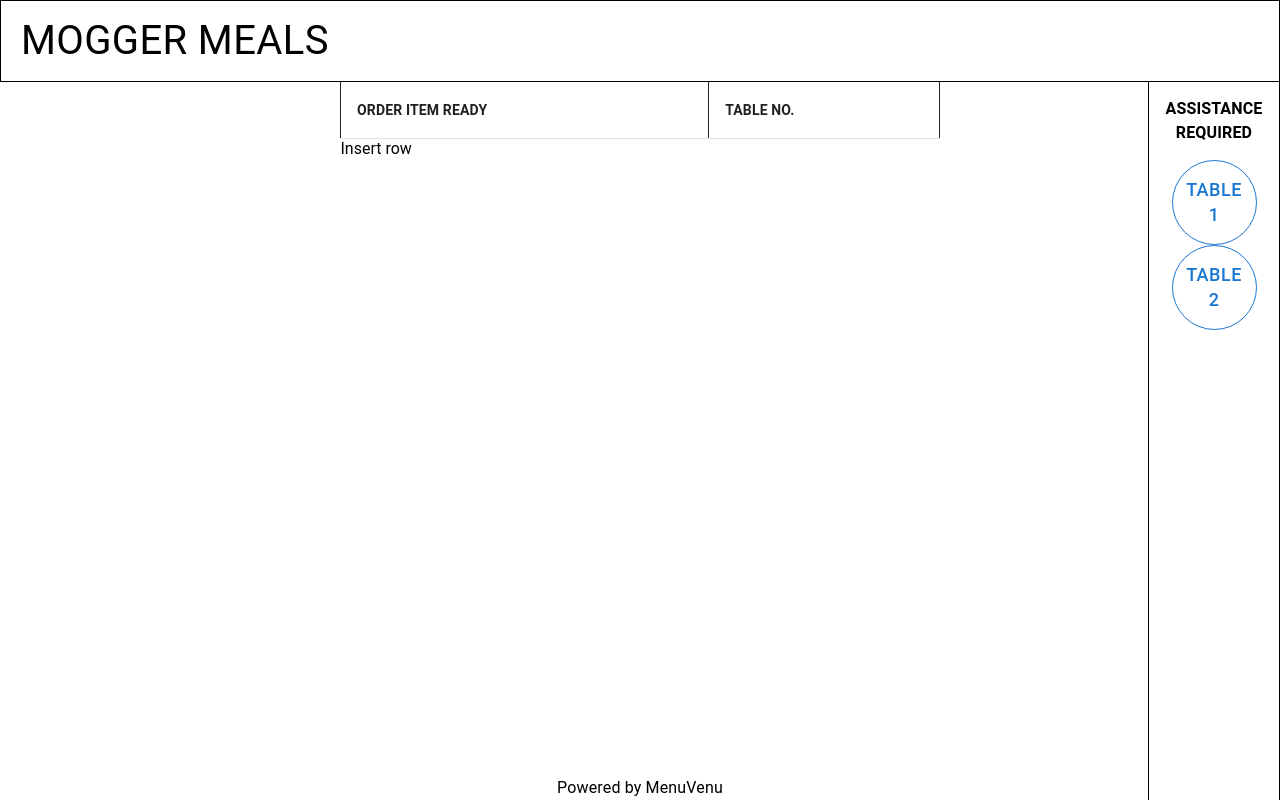
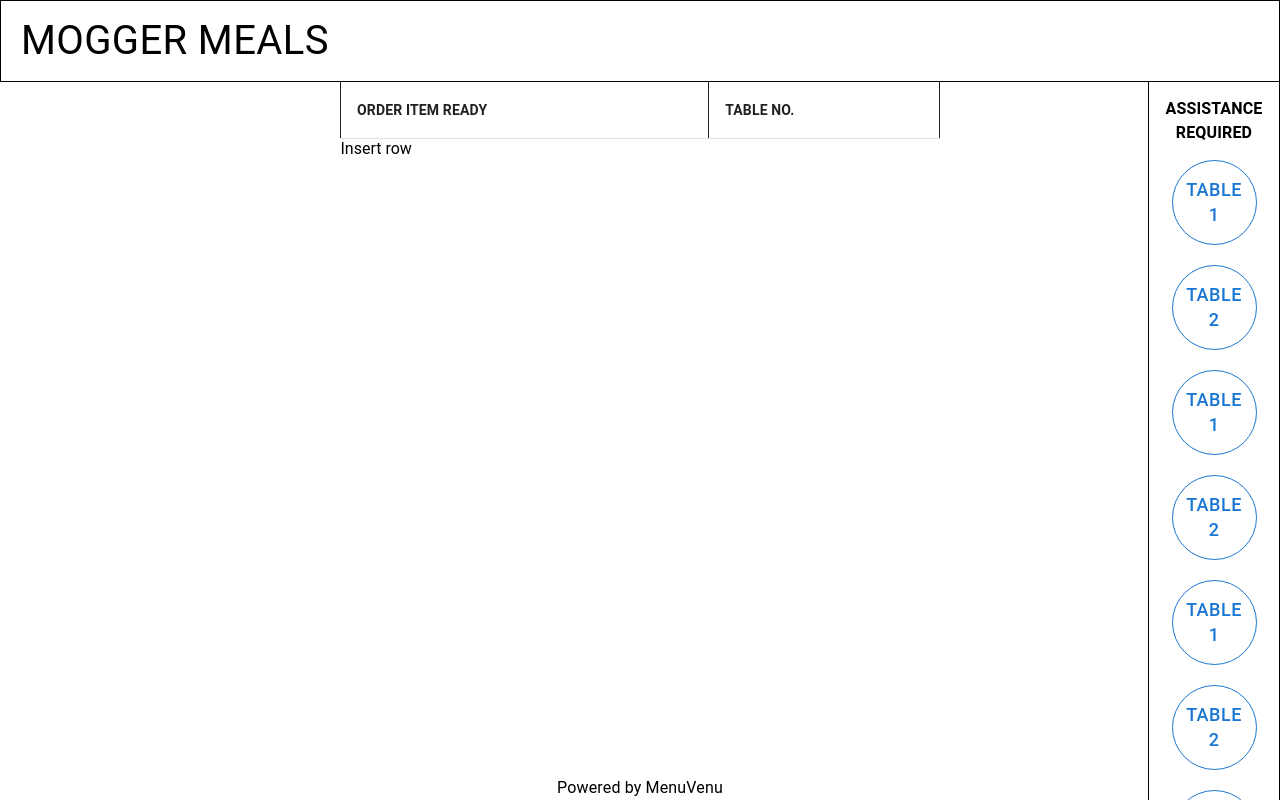
Before and after one commit to ronald-ho/MenuVenu, a React (Create React App) app in the folder project/menuvenufrontend/: page /waitstaff in a window 1280 px wide. Shown: the top 800 px of the page. Built offline with nearby package versions, Linux system fonts and the light colour scheme.

Commit message:
MOG-55 Working on tables requiring assistance buttons

```diff
--- a/project/menuvenufrontend/src/components/AssistReqTableButton.jsx
+++ b/project/menuvenufrontend/src/components/AssistReqTableButton.jsx
@@ -9,6 +9,7 @@ function AssistReqTableButton ({ table }) {
         fontSize: '18px',
         height: '85px',
         lineHeight: '25px',
+        marginBottom: '20px',
         width: '85px'
     };
 
--- a/project/menuvenufrontend/src/pages/WaitStaff.jsx
+++ b/project/menuvenufrontend/src/pages/WaitStaff.jsx
@@ -9,6 +9,7 @@ function WaitStaff () {
     // polling for order items ready and assistance required
     // monitor db for new fields in relevant tables etc.
     // https://mui.com/material-ui/react-table/
+
     return (
         <>
             <Table sx={{ margin: 'auto', maxWidth: 600 }}>
@@ -33,15 +34,25 @@ function WaitStaff () {
                     top: '81.6px',
                     right: 0,
                     width: '130px',
-                    height: '100vh',
+                    height: 'calc(100vh - 81.6px)',
                 }}
             >
                 <Typography sx={{
                     fontWeight: 'bold',
                     padding: '15px 10px',
                 }}>ASSISTANCE REQUIRED</Typography>
-                <AssistReqTableButton table={1}></AssistReqTableButton>
-                <AssistReqTableButton table={2}></AssistReqTableButton>
+                <Table sx={{ overflow: 'auto' }}>
+                    <TableBody>
+                        <TableRow><AssistReqTableButton table={1}></AssistReqTableButton></TableRow>
+                        <TableRow><AssistReqTableButton table={2}></AssistReqTableButton></TableRow>
+                        <TableRow><AssistReqTableButton table={1}></AssistReqTableButton></TableRow>
+                        <TableRow><AssistReqTableButton table={2}></AssistReqTableButton></TableRow>
+                        <TableRow><AssistReqTableButton table={1}></AssistReqTableButton></TableRow>
+                        <TableRow><AssistReqTableButton table={2}></AssistReqTableButton></TableRow>
+                        <TableRow><AssistReqTableButton table={1}></AssistReqTableButton></TableRow>
+                        <TableRow><AssistReqTableButton table={2}></AssistReqTableButton></TableRow>
+                    </TableBody>
+                </Table>
             </Box>
         </>
     );
```
